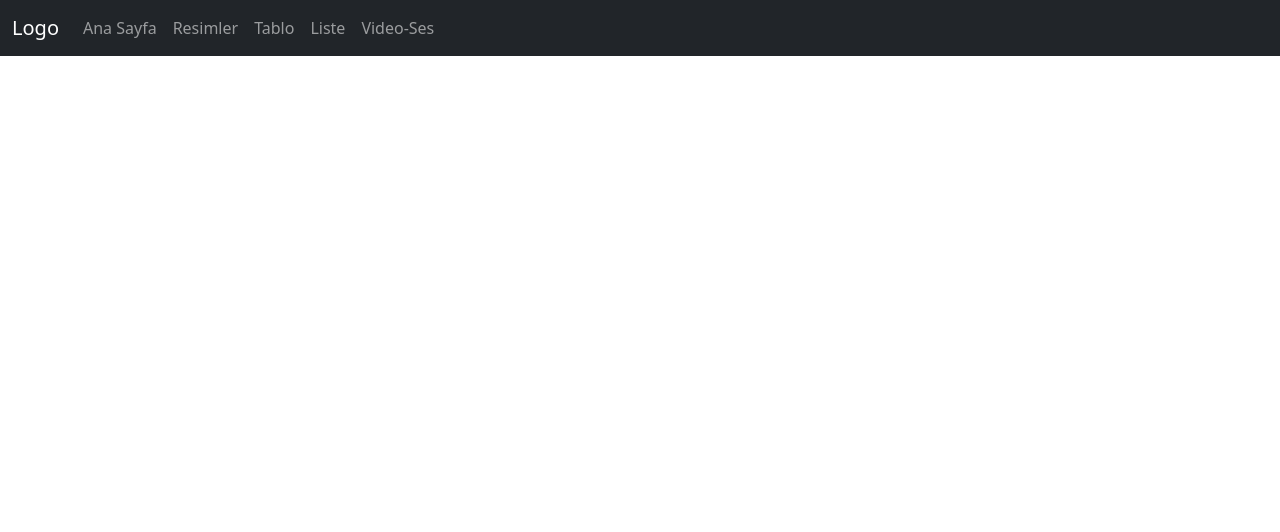
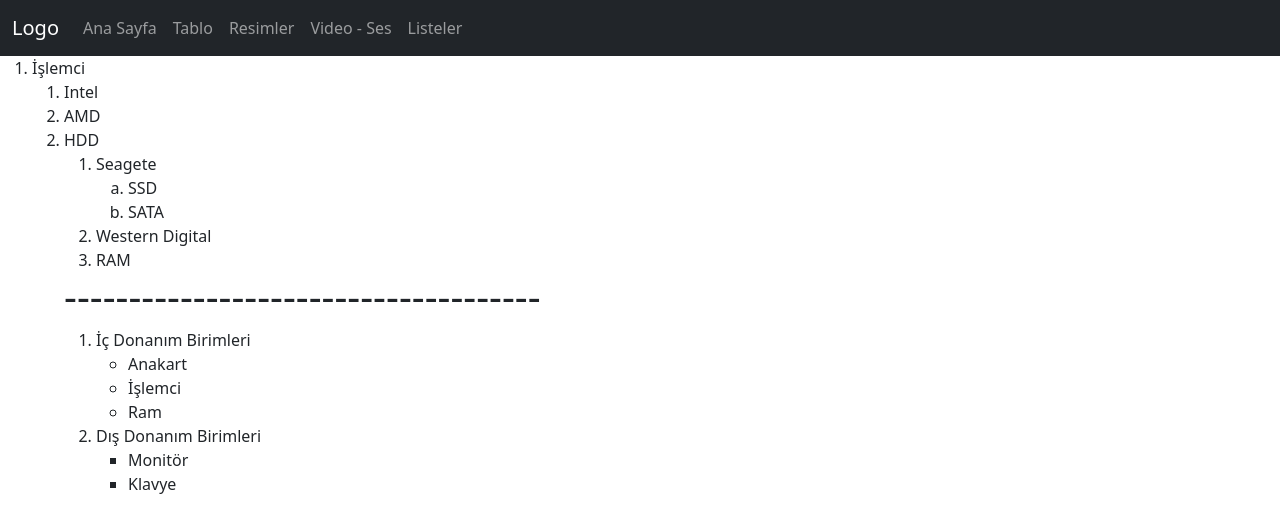
Before and after one commit to mezitlilisesi3313-debug/new, a plain HTML site: page liste.html in a window 1280 px wide. Drawn offline with Linux system fonts and the light colour scheme.

Commit message:
Add files via upload

```diff
--- a/liste.html
+++ b/liste.html
@@ -4,17 +4,16 @@
     <meta charset="UTF-8">
     <meta name="viewport" content="width=device-width, initial-scale=1.0">
     <title>Document</title>
-
     <link href="bootstrap-5.3.8-dist/css/bootstrap.css" rel="stylesheet">
     <link href="bootstrap-5.3.8-dist/css/bootstrap.min.css" rel="stylesheet">
     <script src="bootstrap-5.3.8-dist/js/bootstrap.js" ></script>
     <script src="bootstrap-5.3.8-dist/js/bootstrap.min.js" ></script>
-    <script src="bootstrap-5.3.8-dist/js/bootstrap.bundle.js" ></script>
-    <script src="bootstrap-5.3.8-dist/js/bootstrap.bundle.min.js" ></script>
-
+    <script src="bootstrap-5.3.8-dist/css/bundle.js" > </script>
+    <script src="bootstrap-5.3.8-dist/css/bundle.min.js" > </script>
 </head>
 <body>
-    <nav class="navbar navbar-expand-sm navbar-dark bg-dark">
+
+ <nav class="navbar navbar-expand-sm navbar-dark bg-dark">
         <div class="container-fluid">
           <a class="navbar-brand" href="javascript:void(0)">Logo</a>
           <button class="navbar-toggler" type="button" data-bs-toggle="collapse" data-bs-target="#mynavbar">
@@ -22,20 +21,20 @@
           </button>
           <div class="collapse navbar-collapse" id="mynavbar">
             <ul class="navbar-nav me-auto">
-                <li class="nav-item">
-                    <a class="nav-link" href="index.html">Ana Sayfa</a>
-                  </li>
               <li class="nav-item">
-                <a class="nav-link" href="resimler.html">Resimler</a>
+                <a class="nav-link" href="index.html">Ana Sayfa</a>
               </li>
               <li class="nav-item">
                 <a class="nav-link" href="tablo.html">Tablo</a>
               </li>
               <li class="nav-item">
-                <a class="nav-link" href="liste.html">Liste</a>
+                <a class="nav-link" href="resimler.html">Resimler</a>
               </li>
               <li class="nav-item">
-                <a class="nav-link" href="video.html">Video-Ses</a>
+                <a class="nav-link" href="videoses.html">Video - Ses</a>
+              </li>
+              <li class="nav-item">
+                <a class="nav-link" href="liste.html">Listeler</a>
               </li>
             </ul>
 
@@ -43,5 +42,44 @@
         </div>
       </nav>
 
+<ol start="1">
+<li> İşlemci </li>
+<ol start="1">
+    <li> Intel </li>
+    <li> AMD </li>
+</ol>
+<ol start="2">
+<li> HDD </li>
+<ol start="1">
+    <li> Seagete </li>
+    <ol type="a">
+        <li> SSD </li>
+        <li> SATA </li>
+</ol>
+<li> Western Digital </li>
+</ol>
+<ol start="3">
+    <li> RAM </li>
+</ol>
+
+<h1> ------------------------------------- </h1>
+
+<ol start="A">
+    <li> İç Donanım Birimleri </li>
+<ul type="circle">
+    <li> Anakart </li>
+    <li> İşlemci </li>
+    <li> Ram </li>
+</ul>
+
+<li> Dış Donanım Birimleri </li>
+<ul type="square">
+    <li> Monitör </li>
+    <li> Klavye </li>
+</ul>
+
+
+
+ </ol>
 </body>
 </html>
```
Also changed, not shown: tablo.html (+70 -11 lines).
